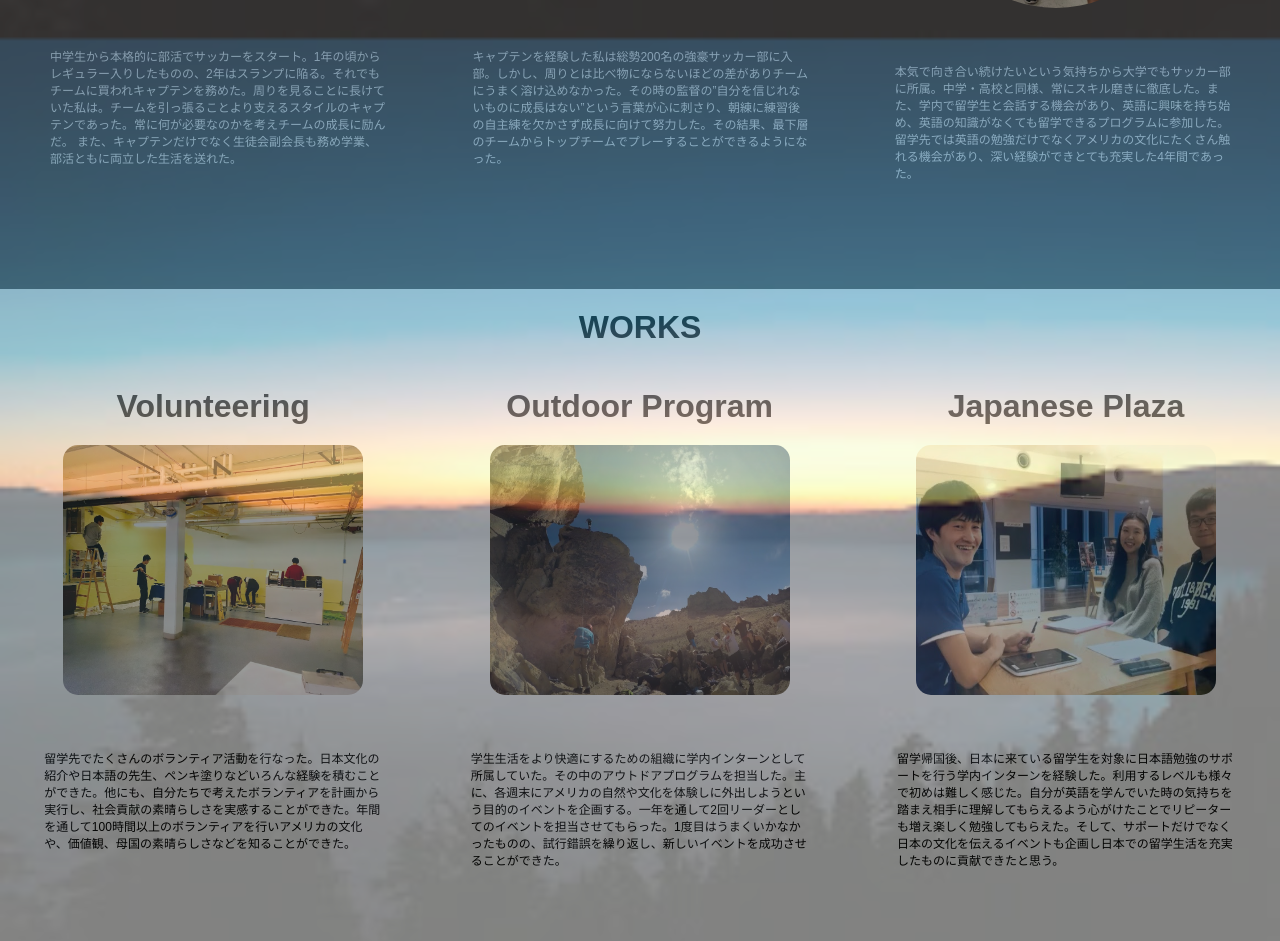
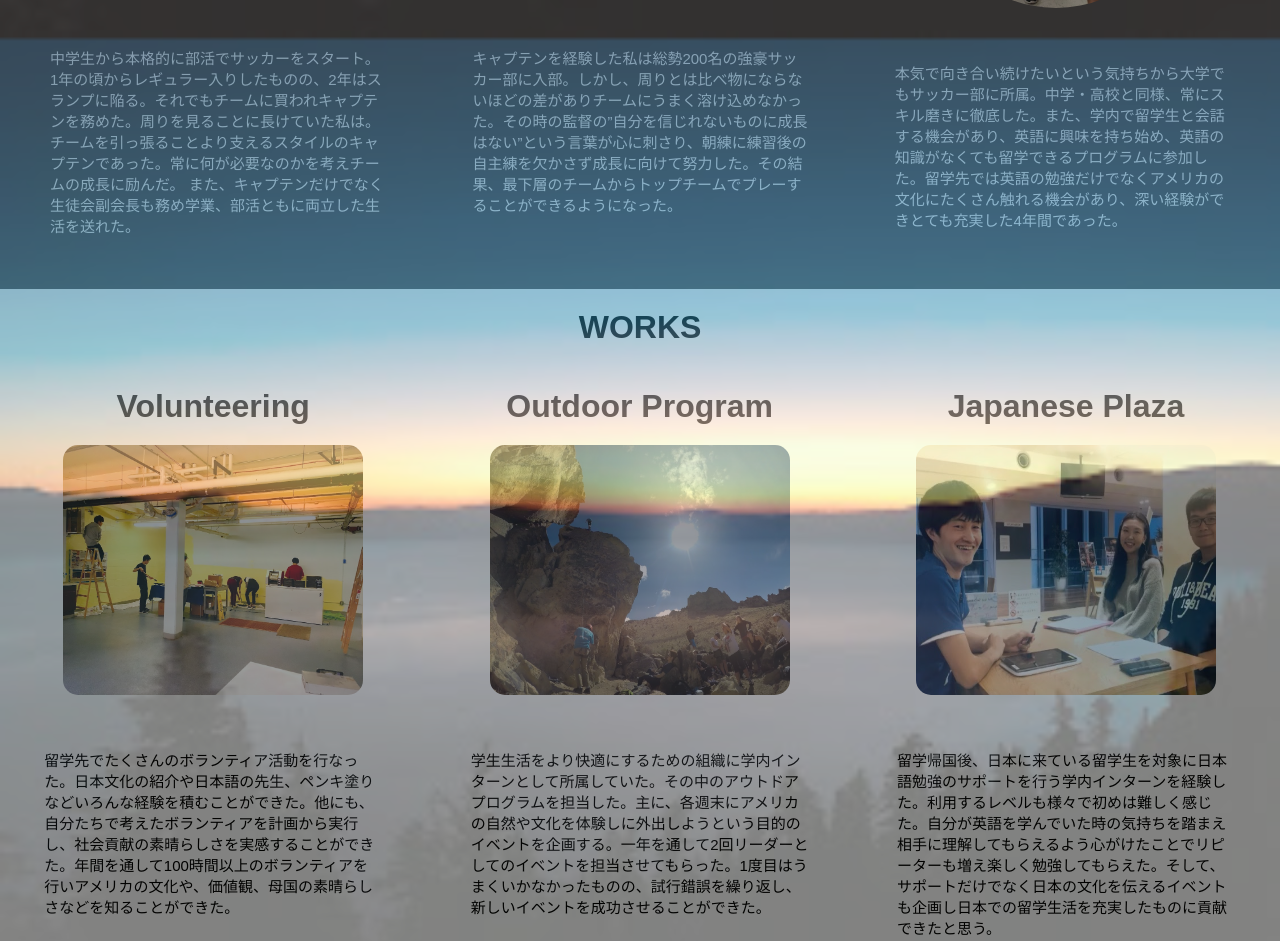
Before and after one commit to Syoday/Portfolio, a plain HTML site: page index.html in a window 1280 px wide. Shown: the part 1879-2820 px from the top of the page. Drawn offline with Linux system fonts and the light colour scheme.

Commit message:
Update portfolio.css

```diff
--- a/portfolio.css
+++ b/portfolio.css
@@ -122,7 +122,7 @@ p.pic img{
   text-align:left;
   margin-top: 50px;
   padding-left:50px;
-  font-size: 12px;
+  font-size: 15px;
 
 }
 
@@ -161,7 +161,7 @@ p.pho img{
   text-align:left;
   display: inline-block;
   margin-top: 50px;
-  font-size: 12px;
+  font-size: 15px;
 }
 
 .contact{
```
